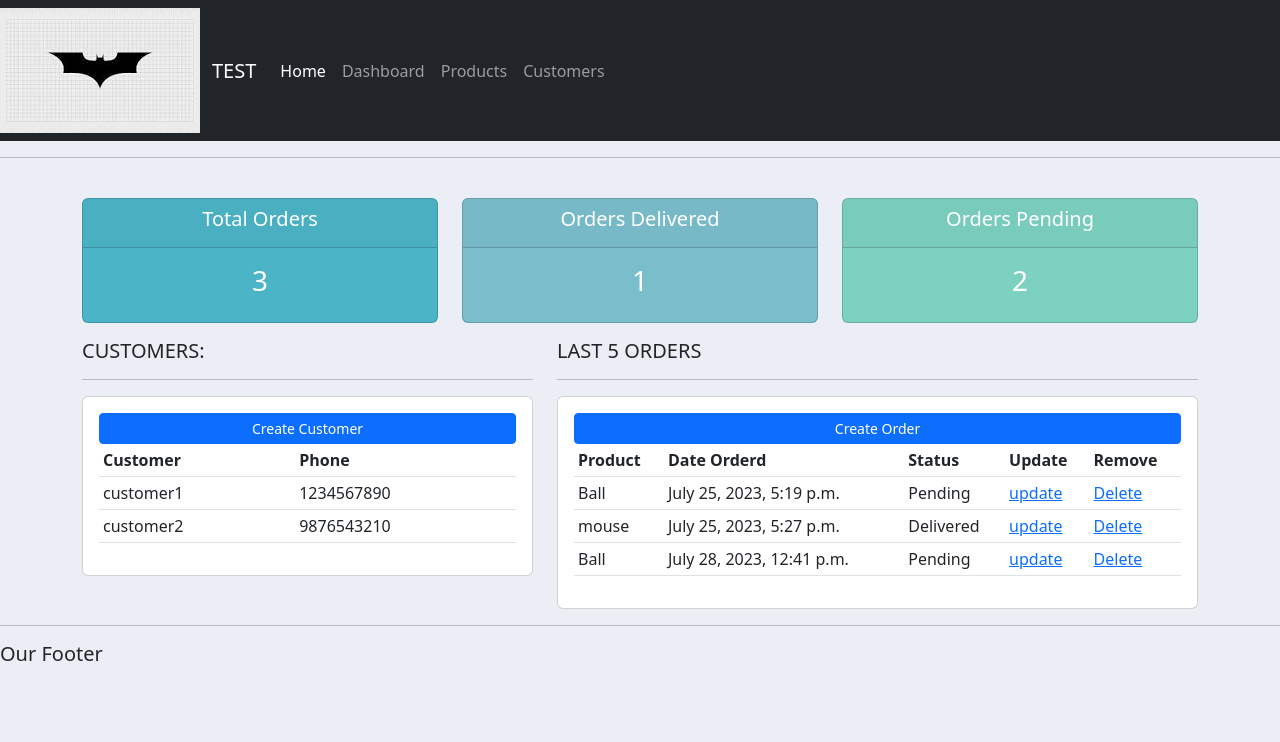
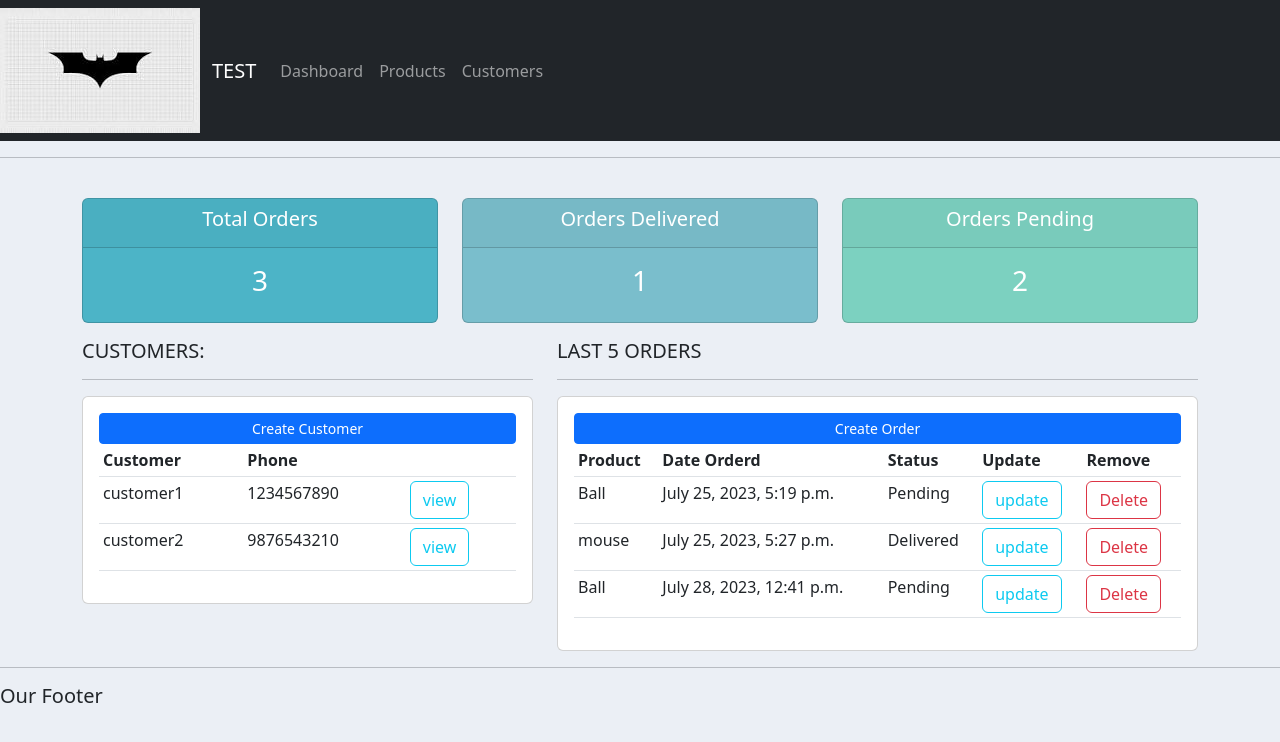
Before and after one commit to AkashAdarkar/django_test_project, a Django app: page / in a window 1280 px wide. Shown: the top 742 px of the page. Run offline with Django 4.2, Linux system fonts and the light colour scheme; data comes from the database, SQL or seed files in the repository.

Commit message:
lesson8.5 dynamic URLs

```diff
--- a/test_accounts/templates/test_accounts/dashboard.html
+++ b/test_accounts/templates/test_accounts/dashboard.html
@@ -12,18 +12,27 @@
 		<hr>
 		<div class="card card-body">
 			<a class="btn btn-primary  btn-sm btn-block" href="">Create Customer</a>
-			<table class="table table-sm">
+			<table class="table table-sm table-hover">
+				<thead>
+
 					<tr>
-
 						<th>Customer</th>
 						<th>Phone</th>
+						<th></th>
 					</tr>
+
+				</thead>
+				<tbody>
+
 					{% for customer in context.customers %}
 					<tr>
 						<td>{{customer.name}}</td>
 						<td>{{customer.phone}}</td>
+						<th><a href="{% url 'customers' customer.id %} " class="btn btn-outline-info">view</a></th>
 					</tr>
 					{% endfor %}
+
+				</tbody>
 
 			</table>
 		</div>
@@ -34,7 +43,8 @@
 		<hr>
 		<div class="card card-body">
 			<a class="btn btn-primary  btn-sm btn-block" href="">Create Order</a>
-			<table class="table table-sm">
+			<table class="table table-sm table-hover">
+				<thead>
 
 					<tr>
 						<th>Product</th>
@@ -43,15 +53,21 @@
 						<th>Update</th>
 						<th>Remove</th>
 					</tr>
+
+				</thead>
+				<tbody>
 					{% for order in context.orders%}
 						<tr>
 							<td>{{order.product.name}}</td>
 							<td>{{order.date_created}}</td>
 							<td>{{order.status}}</td>
-						<td><a href="">update</a></td>
-						<td><a href="">Delete</a></td>
+							<td><a href="" class="btn btn-outline-info">update</a></td>
+							<td><a href="" class="btn btn-outline-danger">Delete</a></td>
 						</tr>
 					{% endfor%}
+
+
+				</tbody>
 			</table>
 		</div>
 	</div>
--- a/test_accounts/templates/test_accounts/navbar.html
+++ b/test_accounts/templates/test_accounts/navbar.html
@@ -9,16 +9,14 @@
     </button>
     <div class="collapse navbar-collapse" id="navbarNav">
       <ul class="navbar-nav">
+
         <li class="nav-item">
-          <a class="nav-link active" aria-current="page" href="#">Home</a>
+          <a class="nav-link" href="{% url 'home' %}">Dashboard</a>
         </li>
         <li class="nav-item">
-          <a class="nav-link" href="#">Dashboard</a>
+          <a class="nav-link" href="{% url 'products' %}">Products</a>
         </li>
-        <li class="nav-item">
-          <a class="nav-link" href="#">Products</a>
-        </li>
-        <li class="nav-item">
+        <li class="nav-item disabled">
             <a class="nav-link" href="#">Customers</a>
           </li>
 
--- a/test_accounts/urls.py
+++ b/test_accounts/urls.py
@@ -3,8 +3,8 @@ from . import views
 
 
 urlpatterns = [
-    path('',views.home),
-    path('products/',views.products),
-    path('customers/<str:pk>',views.customers),
+    path('',views.home,name='home'),
+    path('products/',views.products,name='products'),
+    path('customers/<str:pk>',views.customers,name='customers'),
     path('about/',views.about) ,
 ]
```
Also changed, not shown: test_accounts/templates/test_accounts/customers.html (+9 -3 lines), test_accounts/templates/test_accounts/products.html (+7 -1 lines). Lines whose indentation alone changed are shown as unchanged.
